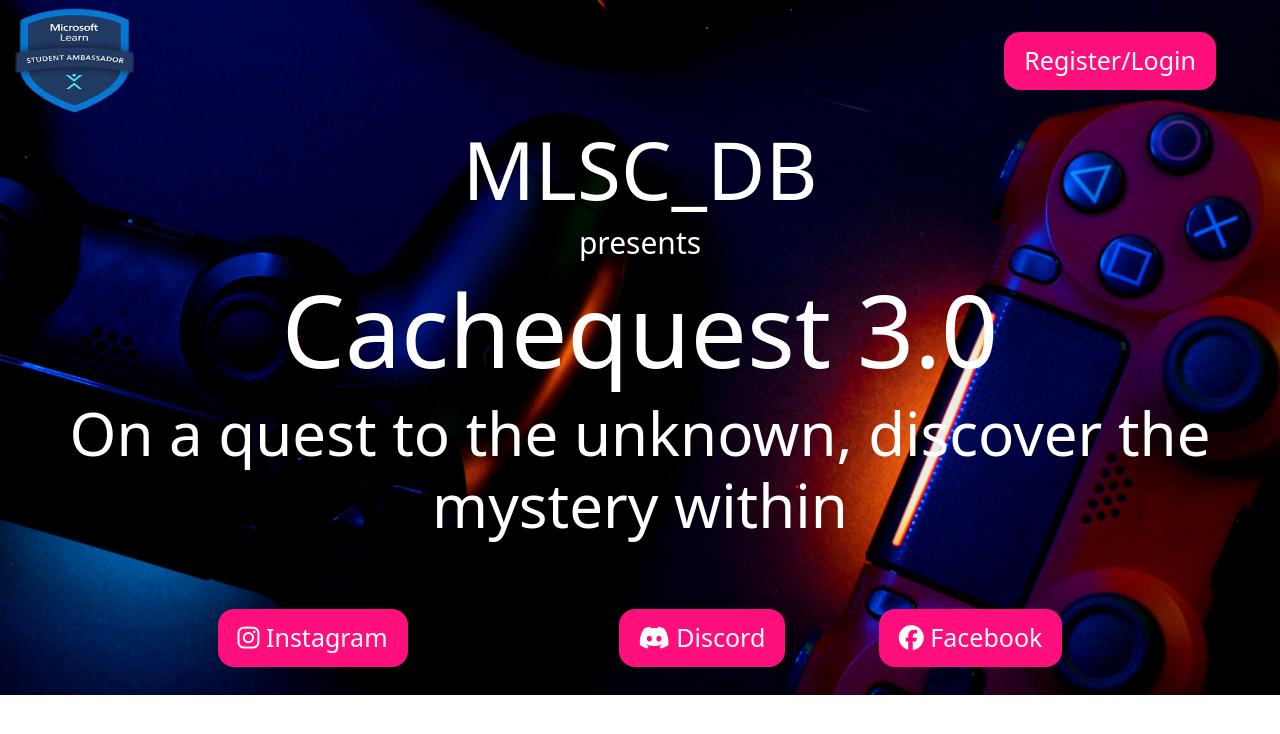
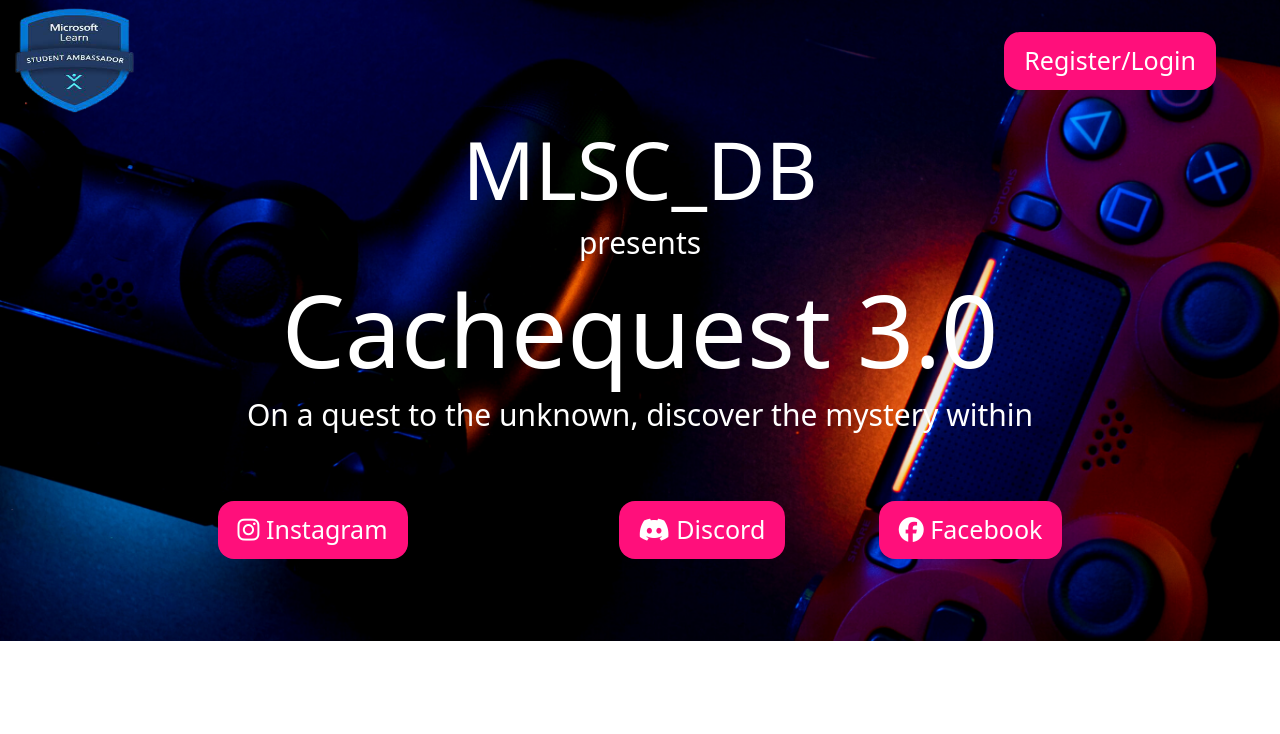
Before and after one commit to IkjotSingh221/MLSC-homepage, a plain HTML site: page index.html in a window 1280 px wide. Drawn offline with nearby package versions, Linux system fonts and the light colour scheme.

Commit message:
Update index.html

```diff
--- a/index.html
+++ b/index.html
@@ -27,7 +27,7 @@
   <h2 class="head2">MLSC_DB </h2>
   <h4 class="head4">presents</h4>
   <h1 class="head1">Cachequest 3.0</h1>
-  <h3 class="head3">On a quest to the unknown, discover the mystery within</h3>
+  <h4 class="head4">On a quest to the unknown, discover the mystery within</h4>
 
 
 
```
